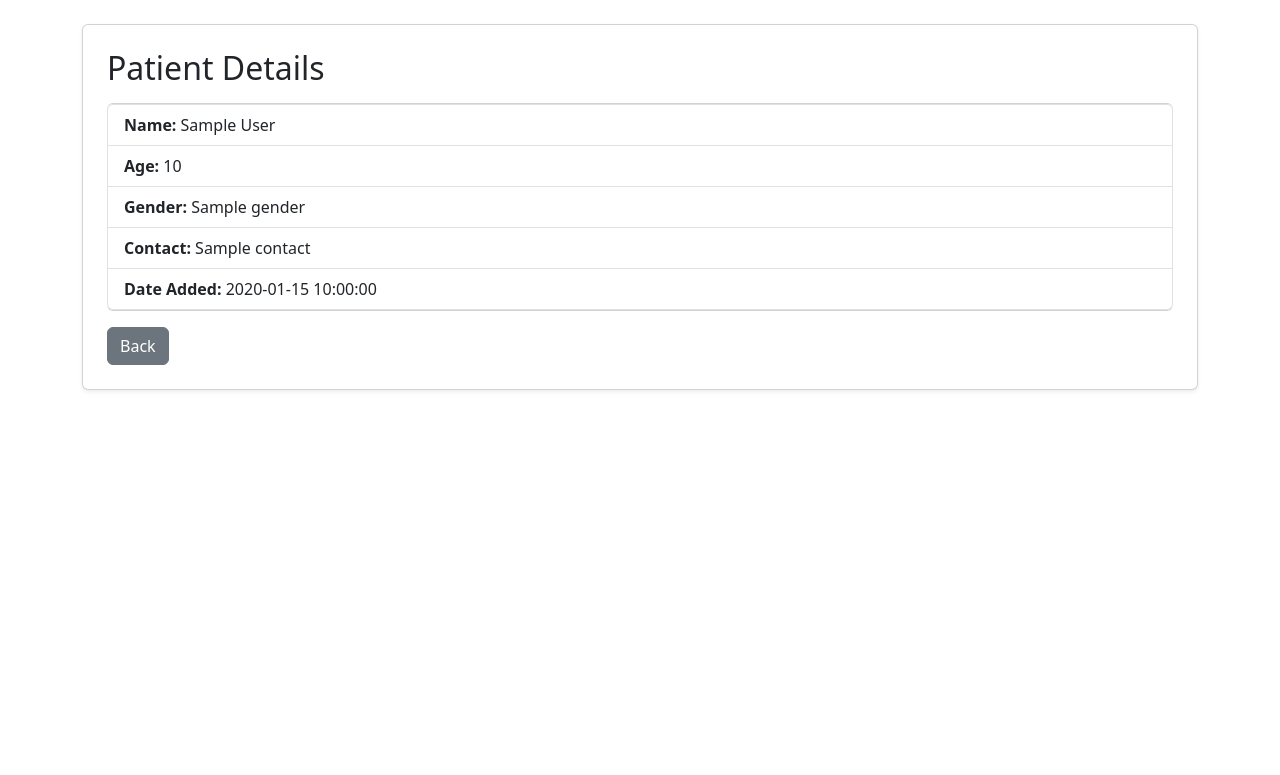
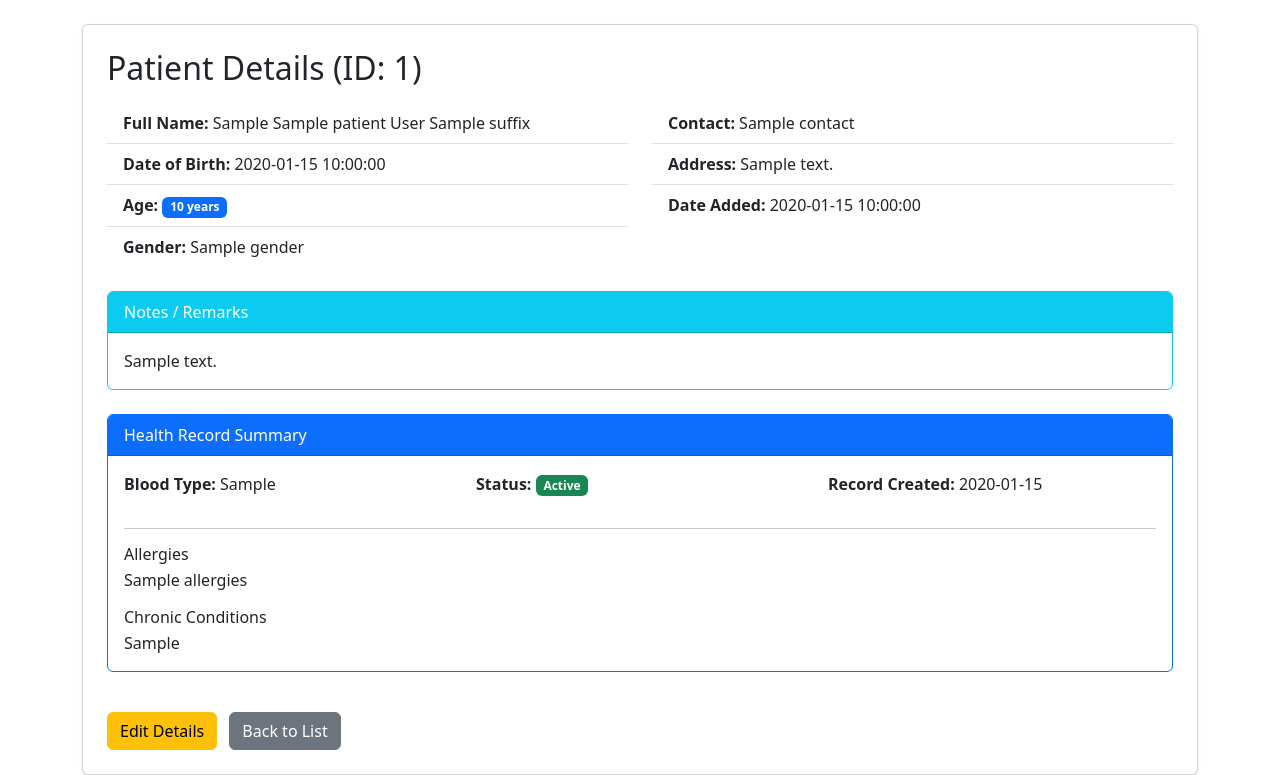
Before and after one commit to luhykie/SE-LIFE, a Flask app: template templates/view_records.html in a window 1280 px wide. Shown: the part 56-831 px from the top of the page. Before the commit the page ends 447 px from the top, so only its background shows below. Run offline with Flask 3, Linux system fonts and the light colour scheme; the template is opened without the code that fills it: most values are stand-ins (such as "Sample title", 1, 10 or a date in 2020).

Commit message:
view records code

```diff
--- a/templates/view_records.html
+++ b/templates/view_records.html
@@ -1,16 +1,64 @@
 {% extends "layout.html" %}
 {% block content %}
 <div class="card shadow-sm p-4">
-  <h2 class="mb-3">Patient Details</h2>
-  <ul class="list-group">
-    <li class="list-group-item"><strong>Name:</strong> {{ patient.first_name }} {{ patient.last_name }}</li>
-    <li class="list-group-item"><strong>Age:</strong> {{ patient.age }}</li>
-    <li class="list-group-item"><strong>Gender:</strong> {{ patient.gender }}</li>
-    <li class="list-group-item"><strong>Contact:</strong> {{ patient.contact }}</li>
-    <li class="list-group-item"><strong>Date Added:</strong> {{ patient.date_added }}</li>
-  </ul>
+  <h2 class="mb-3">Patient Details (ID: {{ patient.id }})</h2>
+
+  <div class="row mb-4">
+    <div class="col-md-6">
+      <ul class="list-group list-group-flush">
+        <li class="list-group-item"><strong>Full Name:</strong> {{ patient.first_name }} {{ patient.middle_name or '' }} {{ patient.last_name }} {{ patient.suffix or '' }}</li>
+        <li class="list-group-item"><strong>Date of Birth:</strong> {{ patient.dob }}</li>
+        <li class="list-group-item"><strong>Age:</strong> <span class="badge bg-primary">{{ patient.age }} years</span></li>
+        <li class="list-group-item"><strong>Gender:</strong> {{ patient.gender }}</li>
+      </ul>
+    </div>
+    <div class="col-md-6">
+      <ul class="list-group list-group-flush">
+        <li class="list-group-item"><strong>Contact:</strong> {{ patient.contact }}</li>
+        <li class="list-group-item"><strong>Address:</strong> {{ patient.address or 'Not specified' }}</li>
+        <li class="list-group-item"><strong>Date Added:</strong> {{ patient.created_at }}</li>
+      </ul>
+    </div>
+  </div>
+
+  <div class="card border-info mb-4">
+    <div class="card-header bg-info text-white">Notes / Remarks</div>
+    <div class="card-body">
+      <p class="card-text">{{ patient.notes or 'No current remarks.' }}</p>
+    </div>
+  </div>
+
+  <div class="card border-primary mb-4">
+    <div class="card-header bg-primary text-white">Health Record Summary</div>
+    <div class="card-body">
+      <div class="row">
+        <div class="col-md-4">
+          <p><strong>Blood Type:</strong> {{ patient.blood_type or 'Not set' }}</p>
+        </div>
+        <div class="col-md-4">
+          <p><strong>Status:</strong> <span class="badge bg-{% if patient.health_status == 'Active' %}success{% else %}secondary{% endif %}">{{ patient.health_status or 'Unknown' }}</span></p>
+        </div>
+        <div class="col-md-4">
+          <p><strong>Record Created:</strong> {{ patient.health_created_at[:10] if patient.health_created_at else 'N/A' }}</p>
+        </div>
+      </div>
+
+      <hr>
+      <div class="mb-3">
+        <h6 class="mb-1">Allergies</h6>
+        <p class="mb-0">{{ patient.allergies or 'No allergies recorded' }}</p>
+      </div>
+
+      <div>
+        <h6 class="mb-1">Chronic Conditions</h6>
+        <p class="mb-0">{{ patient.chronic_conditions or 'No chronic conditions recorded' }}</p>
+      </div>
+    </div>
+  </div>
+
   <div class="mt-3">
-    <a href="{{ url_for('patients') }}" class="btn btn-secondary">Back</a>
+    <a href="{{ url_for('edit_patient', id=patient.id) }}" class="btn btn-warning me-2">Edit Details</a>
+    <a href="{{ url_for('patients') }}" class="btn btn-secondary">Back to List</a>
   </div>
 </div>
 {% endblock %}
```
